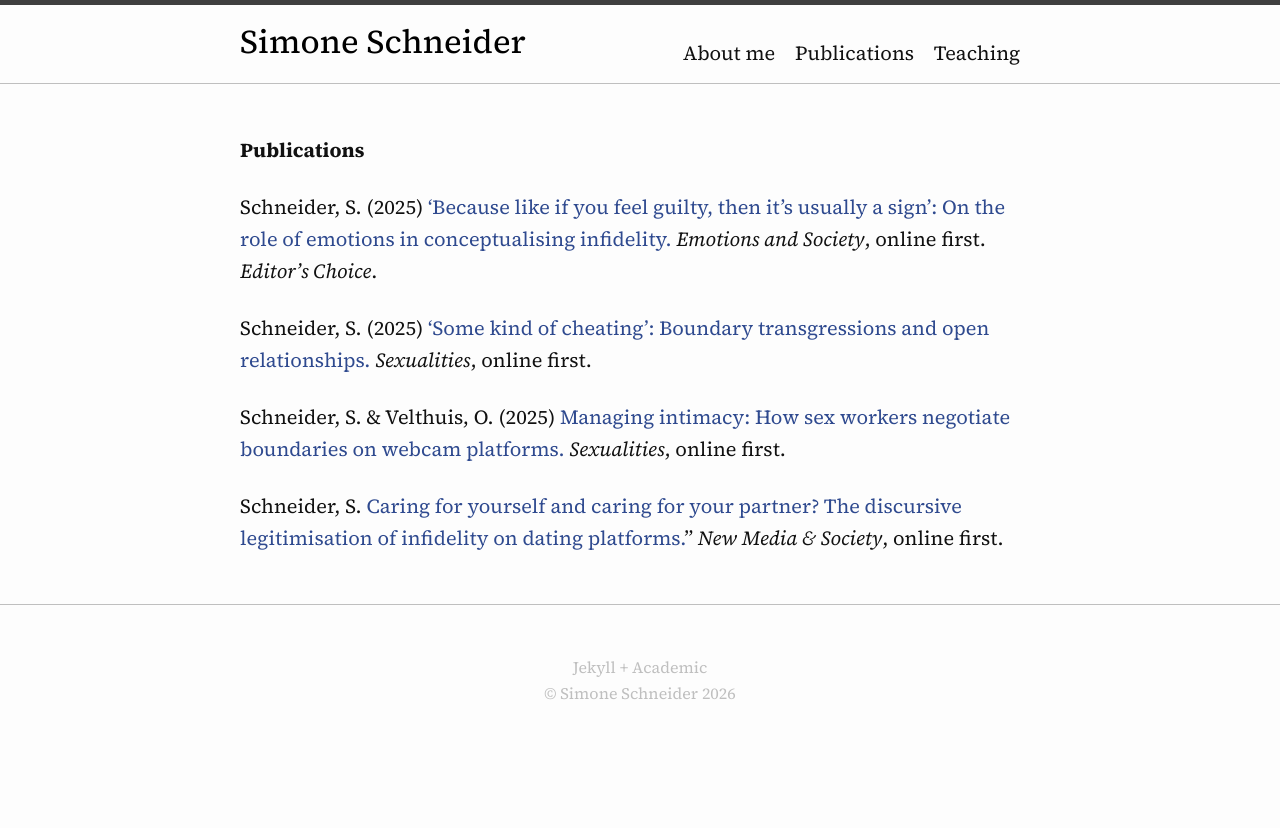
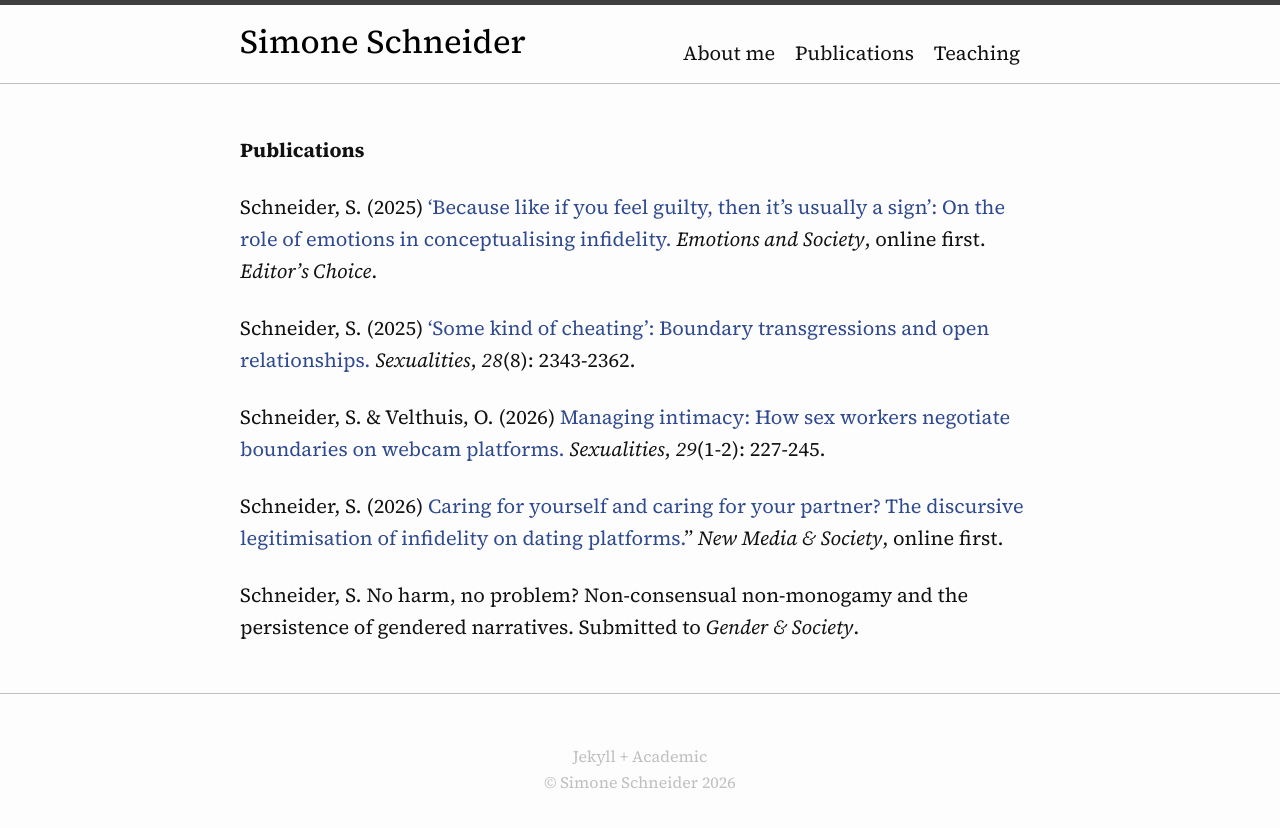
Before and after one commit to simone-schneider/simone-schneider.github.io, a Jekyll site: the page built from _pages/publications.md, in a window 1280 px wide. Shown: the top 828 px of the page. Built offline with Jekyll 4.4.1, drawn with Linux system fonts in a browser that asks for light colours.

Commit message:
Update publications.md

```diff
--- a/_pages/publications.md
+++ b/_pages/publications.md
@@ -8,8 +8,10 @@ layout: page
 
 Schneider, S. (2025) ['Because like if you feel guilty, then it's usually a sign': On the role of emotions in conceptualising infidelity.](https://doi.org/10.1332/26316897Y2025D000000056) *Emotions and Society*, online first. *Editor's Choice*.
 
-Schneider, S. (2025) ['Some kind of cheating': Boundary transgressions and open relationships.](https://journals.sagepub.com/doi/10.1177/13634607251330945) *Sexualities*, online first.
+Schneider, S. (2025) ['Some kind of cheating': Boundary transgressions and open relationships.](https://journals.sagepub.com/doi/10.1177/13634607251330945) *Sexualities*, *28*(8): 2343-2362.
 
-Schneider, S. & Velthuis, O. (2025) [Managing intimacy: How sex workers negotiate boundaries on webcam platforms.](https://journals.sagepub.com/doi/10.1177/13634607251352674) *Sexualities*, online first.
+Schneider, S. & Velthuis, O. (2026) [Managing intimacy: How sex workers negotiate boundaries on webcam platforms.](https://journals.sagepub.com/doi/10.1177/13634607251352674) *Sexualities*, *29*(1-2): 227-245.
 
-Schneider, S. [Caring for yourself and caring for your partner? The discursive legitimisation of infidelity on dating platforms.](https://journals.sagepub.com/doi/10.1177/14614448261424208)" *New Media & Society*, online first.
+Schneider, S. (2026) [Caring for yourself and caring for your partner? The discursive legitimisation of infidelity on dating platforms.](https://journals.sagepub.com/doi/10.1177/14614448261424208)" *New Media & Society*, online first.
+
+Schneider, S. No harm, no problem? Non-consensual non-monogamy and the persistence of gendered narratives. Submitted to *Gender & Society*.
```
